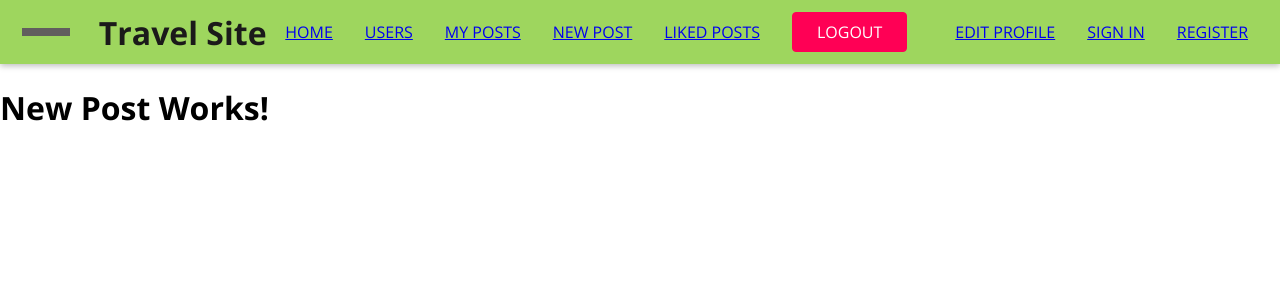
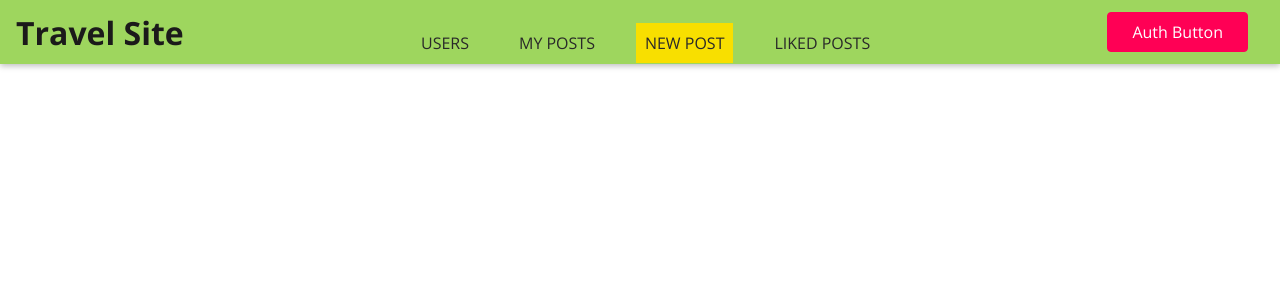
Before and after one commit to juliahowes124/TravelApp, a React (Create React App) app in the folder TravelApp_Front/: page /posts/new in a window 1280 px wide. Shown: the top 300 px of the page. Built offline with nearby package versions, Linux system fonts and the light colour scheme.

Commit message:
Added side drawer

```diff
--- a/TravelApp_Front/src/posts/pages/NewPost.js
+++ b/TravelApp_Front/src/posts/pages/NewPost.js
@@ -3,7 +3,6 @@ import React from 'react';
 const NewPost = () => {
     return (
         <div>
-            <h1>New Post Works!</h1>
             <h1>New Post Works!</h1>
         </div>
 
--- a/TravelApp_Front/src/posts/pages/UpdatePost.js
+++ b/TravelApp_Front/src/posts/pages/UpdatePost.js
@@ -3,7 +3,6 @@ import React from 'react';
 const UpdatePost = () => {
     return <div>
             <h1>Update Works!</h1>
-            <h1>Update Works!</h1>
         </div>
 };
 
--- a/TravelApp_Front/src/posts/pages/UserLikes.js
+++ b/TravelApp_Front/src/posts/pages/UserLikes.js
@@ -3,7 +3,6 @@ import React from 'react';
 const UserLikes = () => {
     return (
         <div>
-            <h1>User Likes Works!</h1>
             <h1>User Likes Works!</h1>
         </div>
 
--- a/TravelApp_Front/src/posts/pages/UserPosts.js
+++ b/TravelApp_Front/src/posts/pages/UserPosts.js
@@ -3,7 +3,6 @@ import React from 'react';
 const UserPosts = () => {
     return (
         <div>
-            <h1>User Posts Works!</h1>
             <h1>User Posts Works!</h1>
         </div>
 
--- a/TravelApp_Front/src/shared/components/Nav/MainNav.css
+++ b/TravelApp_Front/src/shared/components/Nav/MainNav.css
@@ -33,9 +33,14 @@
     height: 100%;
   }
 
+  .main-navigation__drawer-btn {
+    background-color: transparent;
+    float: right;
+  }
+
   @media (min-width: 768px) {
     .main-navigation__menu-btn {
-      display: block;
+      display:none;
     }
 
     .main-navigation__header-nav {
--- a/TravelApp_Front/src/shared/components/Nav/MainNav.js
+++ b/TravelApp_Front/src/shared/components/Nav/MainNav.js
@@ -1,21 +1,31 @@
-import React from 'react';
+import React, { useState, useEffect } from 'react';
 
 import MainHeader from './MainHeader';
 import NavLinks from './NavLinks';
+import SideDrawer from './SideDrawer';
+import Button from '../FormElements/Button';
 import './MainNav.css';
 
-const MainNav = () => {
+const MainNav = props => {
+    const [drawerIsOpen, setDrawerIsOpen] = useState(false);
+    const openDrawerHandler = () => {
+        setDrawerIsOpen(true);
+    }
+    const closeDrawerHandler = () => {
+        setDrawerIsOpen(false);
+    }
+
     return (
-        // <React.Fragment>
-        // {drawerIsOpen && <Backdrop onClick={closeDrawerHandler}/>}
-        // <SideDrawer show={drawerIsOpen} onClick={closeDrawerHandler}>
-        //     <nav className="main-navigation__drawer-nav">
-        //         <NavLinks />
-        //     </nav>
-        // </SideDrawer>
+        <React.Fragment>
+        {drawerIsOpen && (<SideDrawer>
+            <button className="main-navigation__drawer-btn" onClick={closeDrawerHandler}>X</button>
+            <nav className="main-navigation__drawer-nav">
+                <NavLinks />
+            </nav>
+        </SideDrawer>)}
 
         <MainHeader>
-            <button className="main-navigation__menu-btn">
+            <button className="main-navigation__menu-btn" onClick={openDrawerHandler}>
                 <span />
                 <span />
                 <span />
@@ -26,8 +36,11 @@ const MainNav = () => {
             <nav className="main-navigation__header-nav">
                 <NavLinks />
             </nav>
+            <dropdown className="main-navigation__header-dropdown">
+                <Button>Auth Button</Button>
+            </dropdown>
         </MainHeader>
-    // </React.Fragment>
+     </React.Fragment>
     )
 
 }
--- a/TravelApp_Front/src/shared/components/Nav/NavLinks.css
+++ b/TravelApp_Front/src/shared/components/Nav/NavLinks.css
@@ -1,30 +1,27 @@
 .nav-links {
     list-style: none;
-    margin: 0;
     padding: 0;
     width: 100%;
     height: 100%;
-    display: flex;
-    justify-content: center;
-    align-items: center;
   }
 
   .nav-links li {
     margin: 1rem;
+    text-align: center;
+    margin-top: 10%;
   }
 
-  /* .nav-links a {
+  .nav-links a {
     border: 1px solid transparent;
     color: #292929;
     text-decoration: none;
     padding: 0.5rem;
-  } */
+  }
 
-  /* .nav-links a:hover,
+.nav-links a:hover,
 .nav-links a:active,
 .nav-links a.active {
   background: #f8df00;
-  border-color: #292929;
   color: #292929;
 }
 
@@ -39,4 +36,15 @@
 
   .nav-links button:focus {
     outline: none;
-  } */
+  }
+
+  @media (min-width: 768px) {
+    .nav-links{
+      display: flex;
+    }
+
+    .nav-links li {
+      margin: 1rem;
+      text-align: center;
+    }
+  }
--- a/TravelApp_Front/src/shared/components/Nav/NavLinks.js
+++ b/TravelApp_Front/src/shared/components/Nav/NavLinks.js
@@ -6,9 +6,6 @@ import Button from '../FormElements/Button';
 
 const NavLinks = () => {
     return <ul className="nav-links">
-    <li>
-        <NavLink to="/" exact>HOME</NavLink>
-    </li>
     <li>
         <NavLink to="/users" exact>USERS</NavLink>
     </li>
@@ -21,7 +18,7 @@ const NavLinks = () => {
     <li>
         <NavLink to="/u1/likes">LIKED POSTS</NavLink>
     </li>
-    <li>
+    {/* <li>
         <Button>LOGOUT</Button>
     </li>
     <li>
@@ -32,7 +29,7 @@ const NavLinks = () => {
     </li>
     <li>
         <NavLink to="/auth">REGISTER</NavLink>
-    </li>
+    </li> */}
 </ul>
 }
 
--- /dev/null
+++ b/TravelApp_Front/src/shared/components/Nav/SideDrawer.css
@@ -0,0 +1,10 @@
+.side-drawer {
+    position: fixed;
+    left: 0;
+    top: 0;
+    z-index: 100;
+    height: 100vh;
+    width: 40%;
+    background: rgb(243, 239, 239);
+    box-shadow: 0 2px 8px rgba(0, 0, 0, 0.26);
+  }
--- a/TravelApp_Front/src/shared/components/Nav/SideDrawer.js
+++ b/TravelApp_Front/src/shared/components/Nav/SideDrawer.js
@@ -0,0 +1,23 @@
+import React from 'react';
+// import { CSSTransition } from 'react-transition-group';
+
+import './SideDrawer.css';
+
+const SideDrawer = props => {
+    const content = (
+        // <CSSTransition
+        //     in={props.show}
+        //     timeout={200}
+        //     classNames="slide-in-left"
+        //     mountOnEnter unmountOnExit
+        // >
+        <>
+        <aside className="side-drawer"
+            onClick={props.onClick}>{props.children}
+        </aside>
+        </>
+        );
+    return content;
+}
+
+export default SideDrawer;
--- a/TravelApp_Front/src/users/pages/UpdateUser.js
+++ b/TravelApp_Front/src/users/pages/UpdateUser.js
@@ -3,7 +3,6 @@ import React from 'react';
 const UpdateUser = () => {
     return (
         <div>
-            <h1>Update User Works!</h1>
             <h1>Update User Works!</h1>
         </div>
 
```
